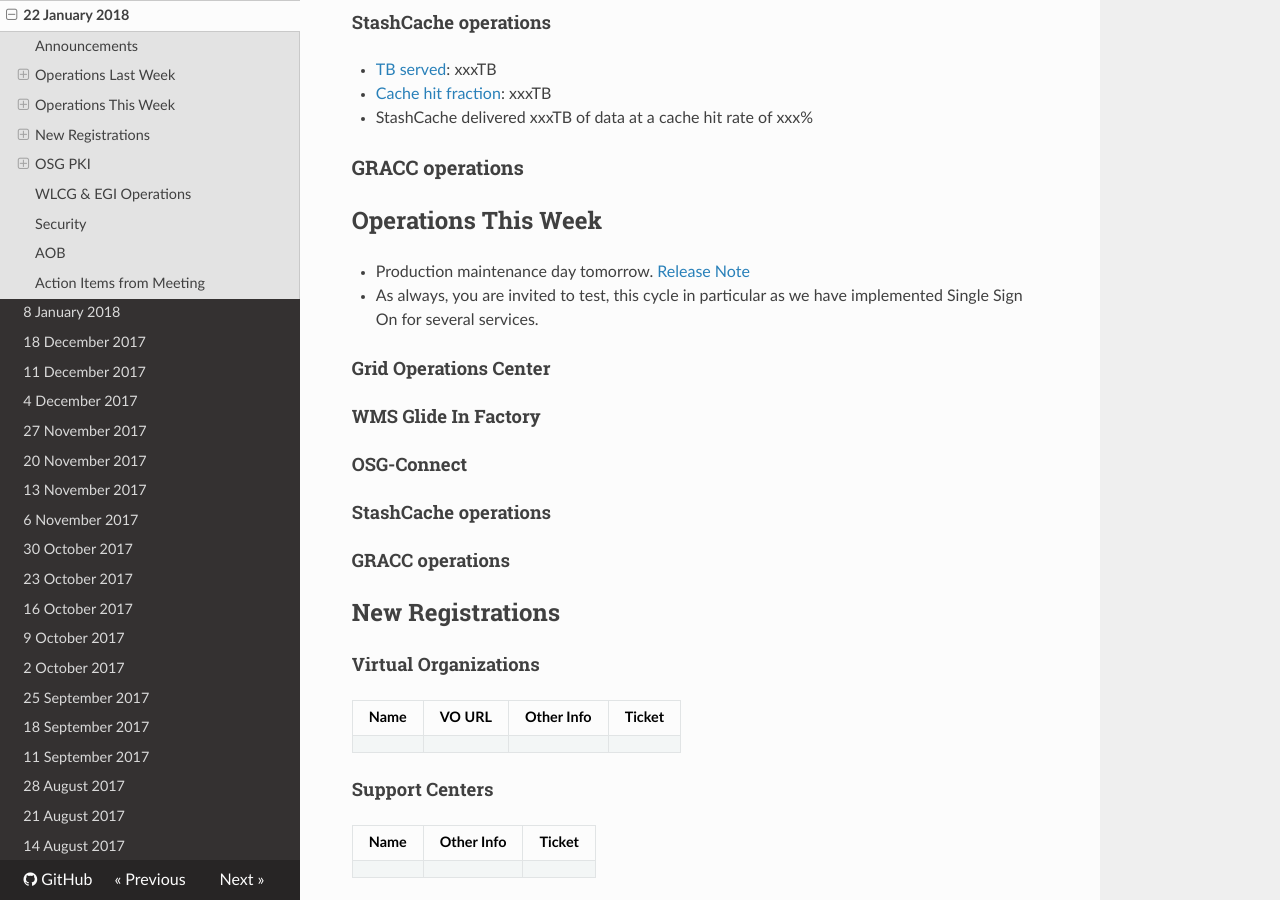
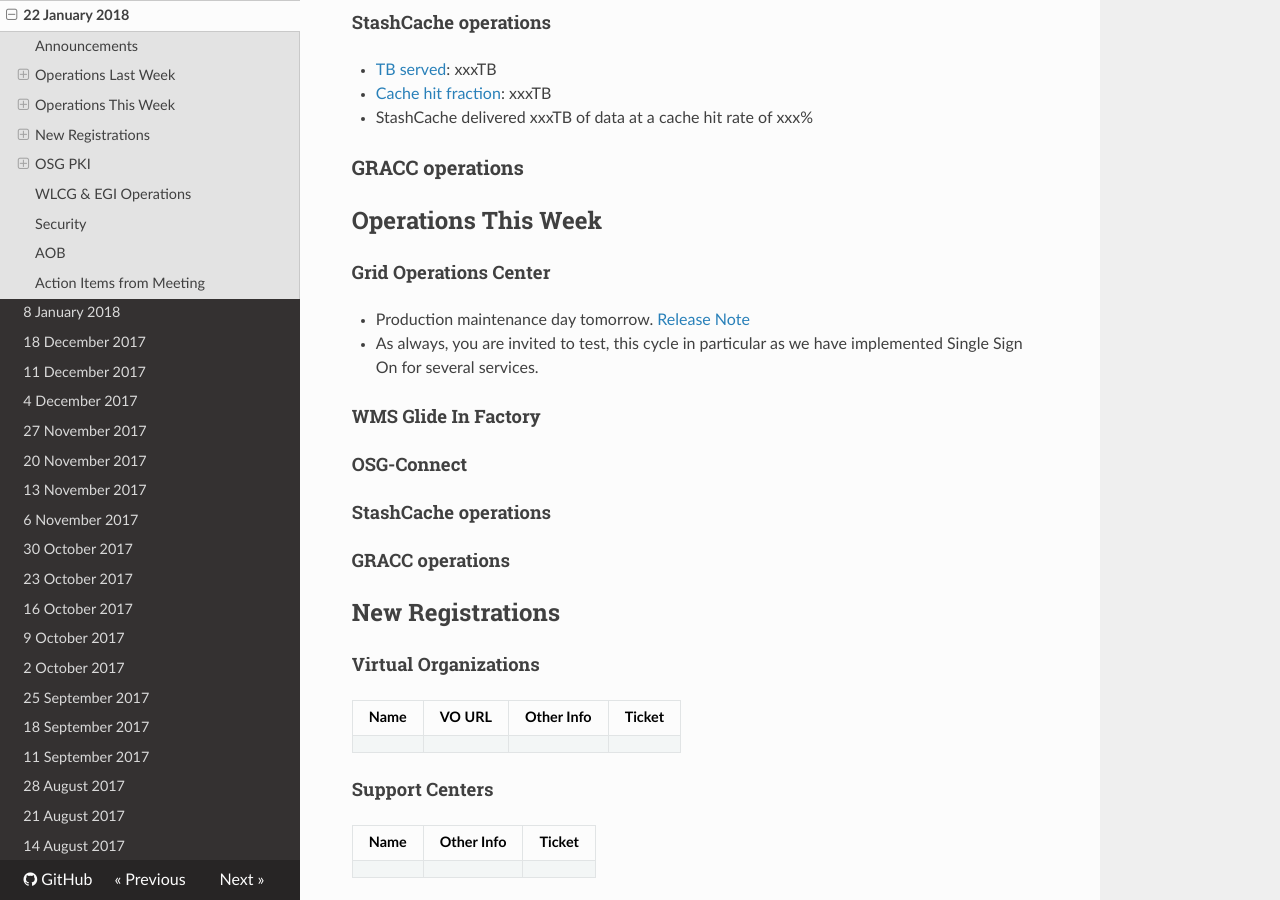
Before and after one commit to osg-htc/operations, an MkDocs documentation site: the page built from docs/WeeklyMinutes/22Jan2018.md, in a window 1280 px wide and 900 px high, scrolled down 910 px. Built offline with MkDocs 1.6.1, drawn with Linux system fonts in a browser that asks for light colours; nearby versions of some CDN libraries; old or Windows-style settings are respelled for this version of MkDocs.

Commit message:
Update 22Jan2018.md

```diff
--- a/docs/WeeklyMinutes/22Jan2018.md
+++ b/docs/WeeklyMinutes/22Jan2018.md
@@ -33,10 +33,10 @@
 ### GRACC operations
 
 ## Operations This Week
+
+#### Grid Operations Center
    * Production maintenance day tomorrow. [Release Note](http://osggoc.blogspot.com/2018/01/operations-service-update-wednesday.html)
    * As always, you are invited to test, this cycle in particular as we have implemented Single Sign On for several services.
-
-#### Grid Operations Center
 
 #### WMS Glide In Factory
 
```
